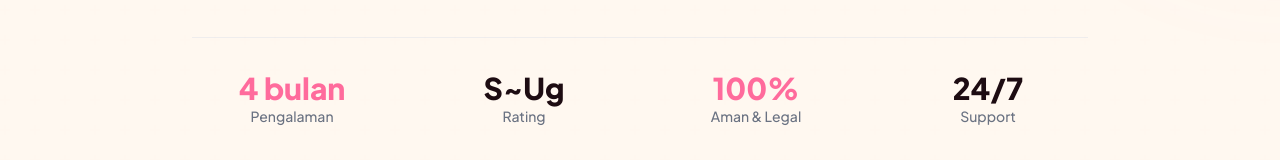
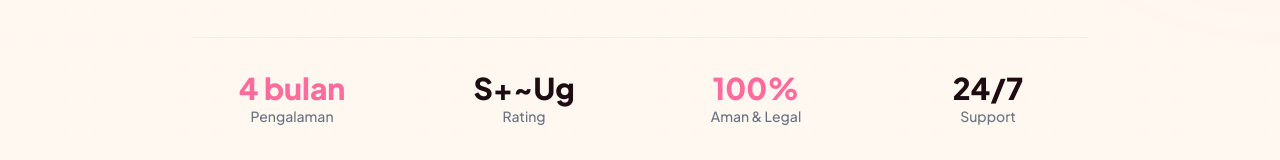
Before and after one commit to JeffStillLearning/landing-page-joki-umamusume, a Next.js app: page / in a window 1280 px wide. Shown: the part 535-695 px from the top of the page. Built offline with nearby package versions, Linux system fonts and the light colour scheme; no server answers; the database is empty.

Commit message:
mengubah string A+~S+ menjadi S+~Ug

```diff
--- a/app/components/Hero.tsx
+++ b/app/components/Hero.tsx
@@ -45,7 +45,7 @@ export default function Hero() {
             <div className="text-sm font-medium text-gray-500">Pengalaman</div>
           </div>
           <div>
-            <div className="text-3xl font-black text-accent">S~Ug</div>
+            <div className="text-3xl font-black text-accent">S+~Ug</div>
             <div className="text-sm font-medium text-gray-500">Rating</div>
           </div>
           <div>
```
